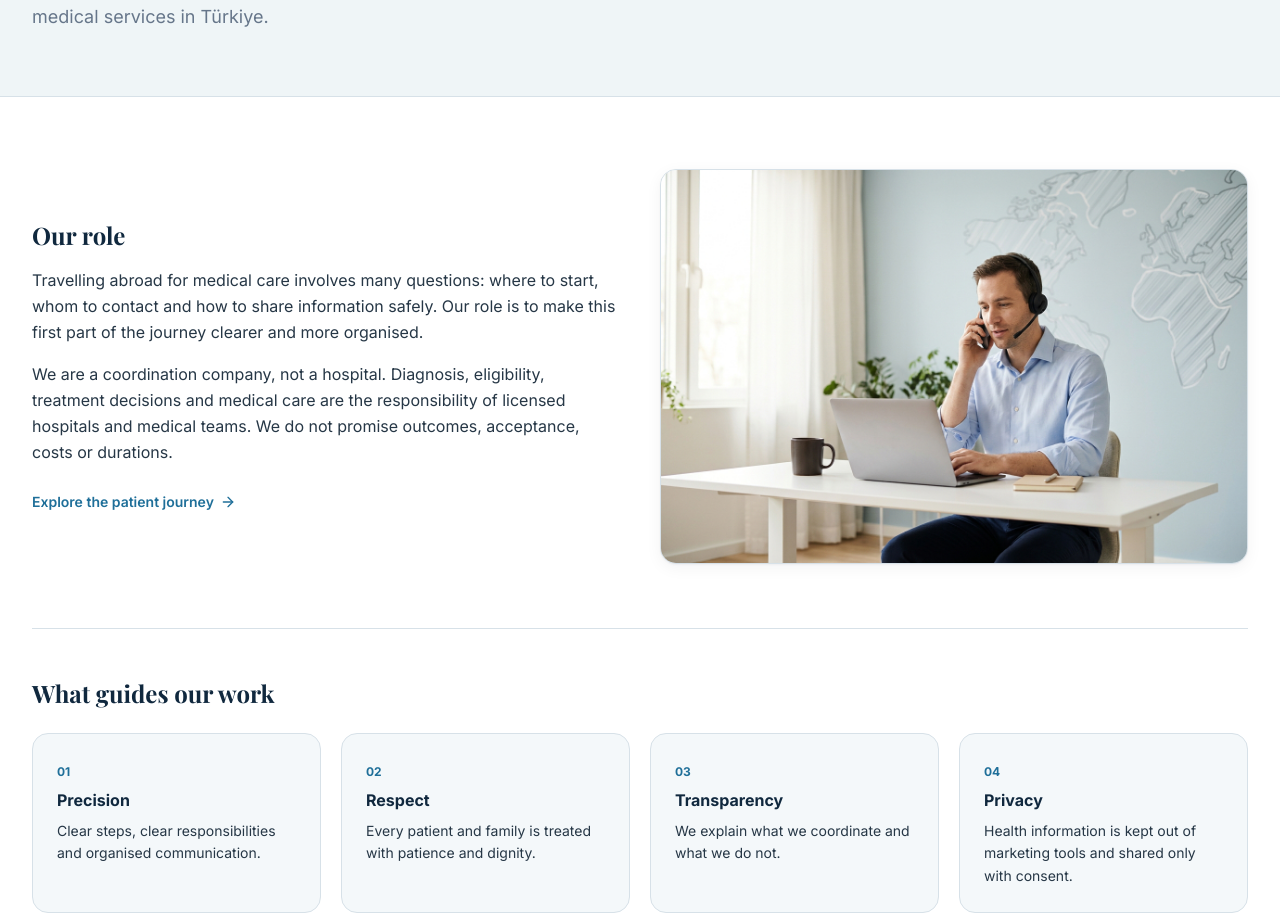
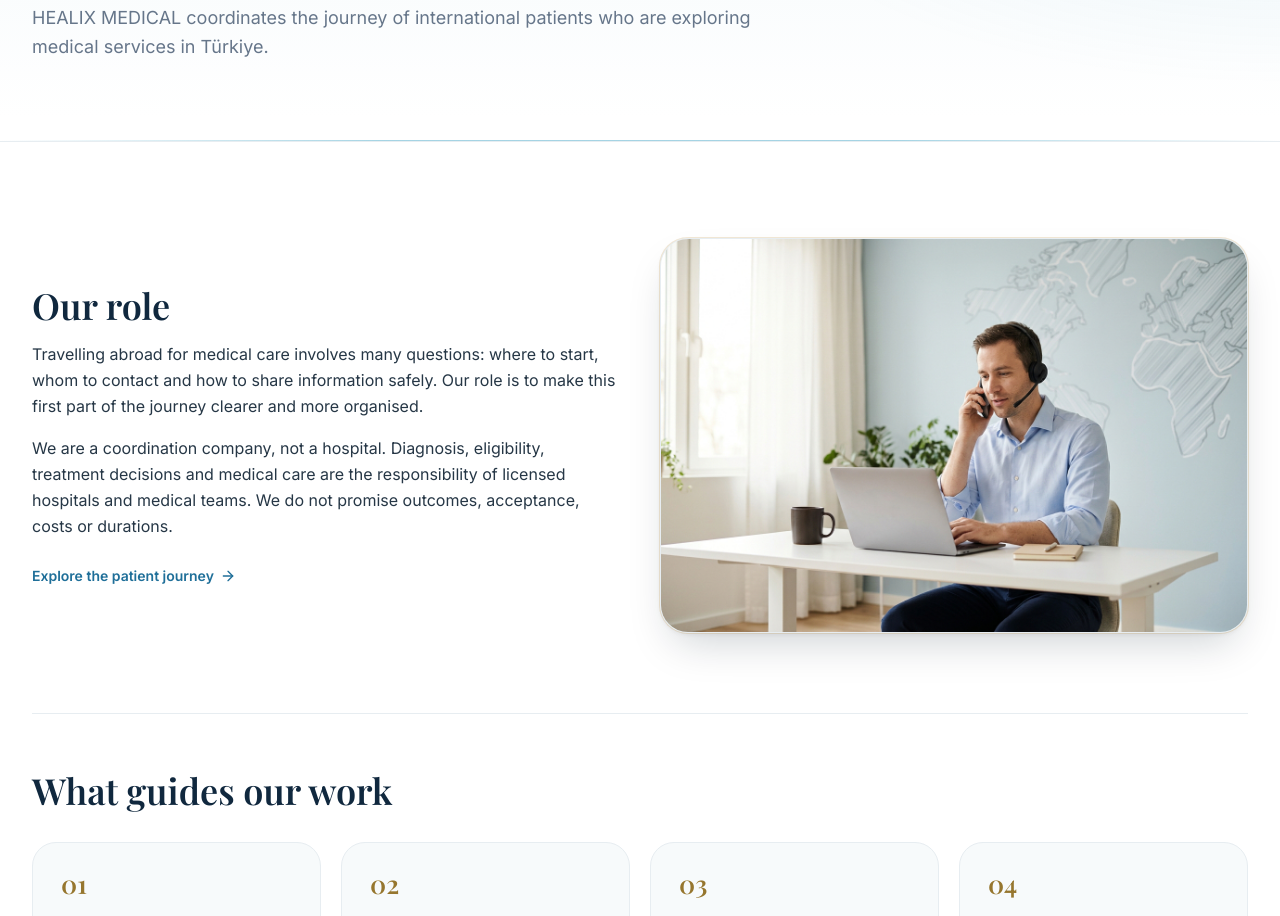
Before and after one commit to 7amed3li/HEALIX_MEDICAL, a Next.js app: page /en/about in a window 1280 px wide. Shown: the part 216-1132 px from the top of the page. Built offline with nearby package versions, Linux system fonts and the light colour scheme; no server answers.

Commit message:
Add files via upload

```diff
--- a/app/[locale]/about/page.tsx
+++ b/app/[locale]/about/page.tsx
@@ -32,10 +32,10 @@ export default async function AboutPage({ params }: Props) {
 
   return (
     <>
-      <section className="border-b border-line bg-mist py-12 sm:py-16">
+      <section className="page-hero">
         <div className="container-page">
           <div className="max-w-3xl">
-            <h1 className="text-3xl font-bold text-navy sm:text-4xl">
+            <h1 className="text-4xl font-semibold leading-[1.12] text-navy sm:text-5xl">
               <BdiText text={dict.about.title} />
             </h1>
             <p className="mt-3 text-base leading-relaxed text-slate sm:text-lg">
@@ -45,11 +45,11 @@ export default async function AboutPage({ params }: Props) {
         </div>
       </section>
 
-      <section className="bg-white py-14 sm:py-18">
+      <section className="bg-white py-20 sm:py-24">
         <div className="container-page">
           <div className="grid items-center gap-10 lg:grid-cols-12">
             <div className="lg:col-span-6">
-              <h2 className="text-2xl font-bold text-navy">{dict.about.roleTitle}</h2>
+              <h2 className="text-3xl font-semibold text-navy sm:text-4xl">{dict.about.roleTitle}</h2>
               <div className="mt-4 space-y-4 text-base leading-relaxed text-slate-strong">
                 {dict.about.role.map((p) => (
                   <p key={p}>
@@ -68,7 +68,7 @@ export default async function AboutPage({ params }: Props) {
               </div>
             </div>
             <div className="lg:col-span-6">
-              <div className="relative overflow-hidden rounded-2xl border border-line bg-mist shadow-soft">
+              <div className="relative overflow-hidden rounded-[1.75rem] border border-line-soft bg-mist shadow-lift ring-1 ring-gold/25">
                 <Image
                   src="/images/about-coordinator.jpg"
                   alt={dict.about.imageAlt}
@@ -81,18 +81,18 @@ export default async function AboutPage({ params }: Props) {
             </div>
           </div>
 
-          <div className="mt-16 border-t border-line pt-12">
-            <h2 className="text-2xl font-bold text-navy">{dict.about.valuesTitle}</h2>
-            <div className="mt-6 grid gap-5 sm:grid-cols-2 lg:grid-cols-4">
+          <div className="mt-20 border-t border-line-soft pt-14">
+            <h2 className="text-3xl font-semibold text-navy sm:text-4xl">{dict.about.valuesTitle}</h2>
+            <div className="mt-8 grid gap-5 sm:grid-cols-2 lg:grid-cols-4">
               {dict.about.values.map((v, i) => (
                 <div
                   key={v.title}
-                  className="rounded-2xl border border-line bg-mist/65 p-6"
+                  className="rounded-[1.5rem] border border-line-soft bg-mist-soft p-7"
                 >
-                  <span className="inline-block text-xs font-bold text-action">
+                  <span className="display-type inline-block text-[1.6rem] font-semibold leading-none text-gold-deep">
                     0{i + 1}
                   </span>
-                  <h3 className="mt-1.5 text-base font-bold text-navy">{v.title}</h3>
+                  <h3 className="display-type mt-3 text-[1.1rem] font-semibold text-navy">{v.title}</h3>
                   <p className="mt-2 text-sm leading-relaxed text-slate-strong">
                     {v.text}
                   </p>
```
